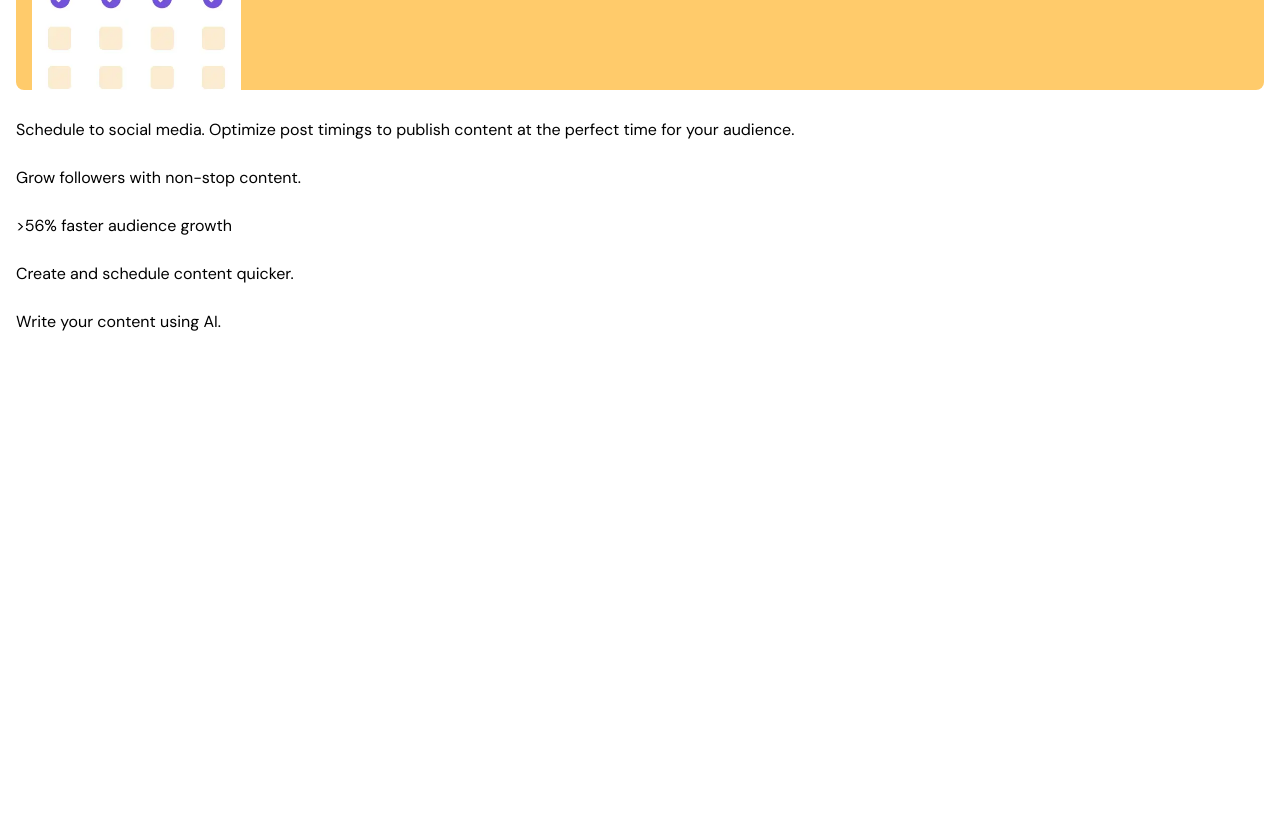
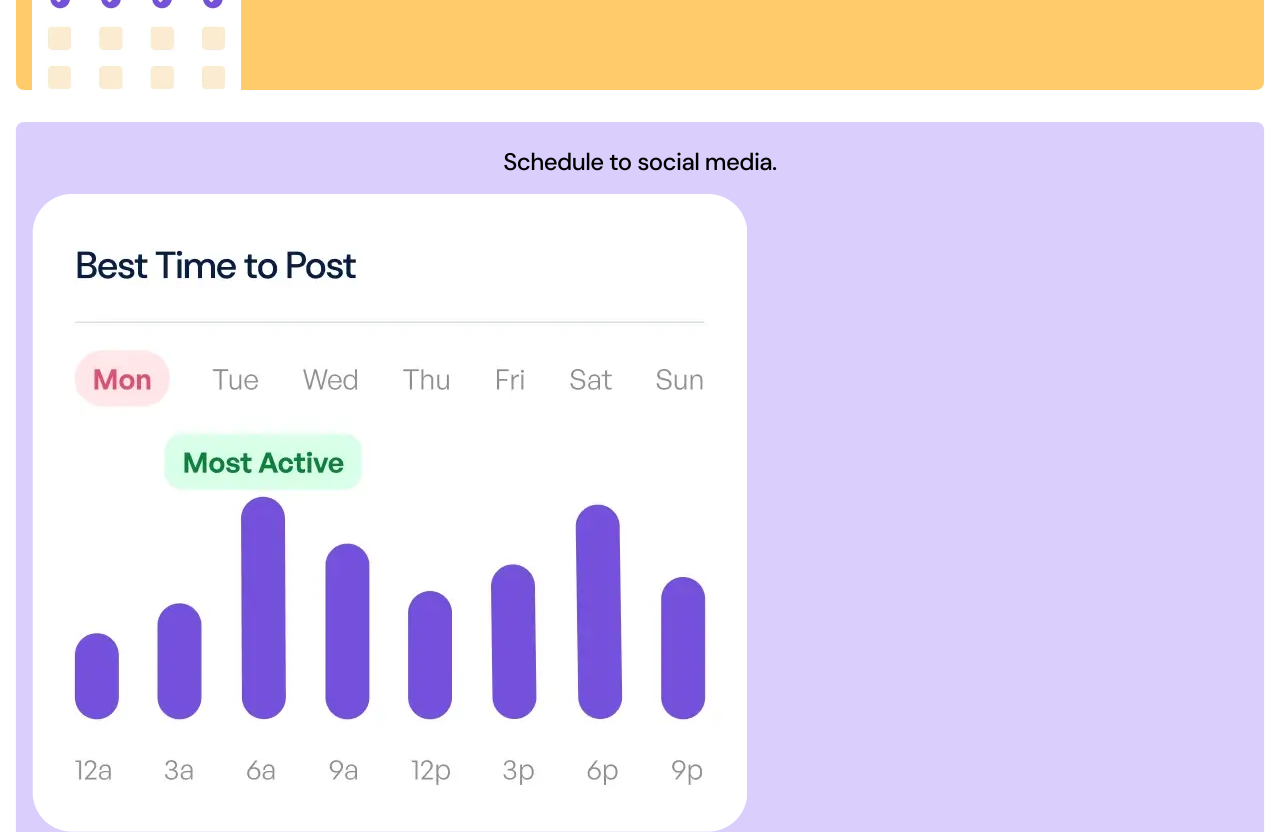
Before and after one commit to me-o/Bento-grid, a React (Vite) app: page / in a window 1280 px wide. Shown: the part 560-1392 px from the top of the page. Before the commit the page ends 922 px from the top, so only its background shows below. Built offline with nearby package versions, Linux system fonts and the light colour scheme.

Commit message:
feat:finish component

```diff
--- a/package.json
+++ b/package.json
@@ -4,7 +4,7 @@
 	"version": "0.0.0",
 	"type": "module",
 	"scripts": {
-    "dev": "vite",
+		"dev": "vite --host",
 		"build": "tsc -b && vite build",
 		"lint": "eslint .",
 		"preview": "vite preview"
--- a/src/App.tsx
+++ b/src/App.tsx
@@ -1,5 +1,6 @@
 import MaintainAConsistent from './components/MaintainAConsistent/MaintainAConsistent';
 import ManageMultipleAccounts from './components/ManageMultipleAccounts/ManageMultipleAccounts';
+import ScheduleToSocialMedia from './components/ScheduleToSocialMedia/ScheduleToSocialMedia';
 import SocialMedia from './components/SocialMedia/SocialMedia';
 
 function App() {
@@ -8,10 +9,8 @@ function App() {
 			<SocialMedia />
 			<ManageMultipleAccounts />
 			<MaintainAConsistent />
-			<div className="">
-				Schedule to social media. Optimize post timings to publish content at the perfect time for your
-				audience.
-			</div>
+			<ScheduleToSocialMedia />
+
 			<div className="">Grow followers with non-stop content.</div>
 			<div className="">&gt;56% faster audience growth</div>
 			<div className="">Create and schedule content quicker.</div>
--- a/src/components/ManageMultipleAccounts/ManageMultipleAccounts.tsx
+++ b/src/components/ManageMultipleAccounts/ManageMultipleAccounts.tsx
@@ -46,7 +46,7 @@ const CARD_DATA = [
 const ManageMultipleAccounts = () => {
 	return (
 		<motion.div
-			className=" bg-white drop-shadow-md rounded-lg py-5  px-4 space-y-4"
+			className=" bg-white drop-shadow-lg rounded-lg py-5  px-4 space-y-4"
 			initial="hidden"
 			whileInView="show"
 			variants={containerMotion}
--- /dev/null
+++ b/src/components/ScheduleToSocialMedia/ScheduleToSocialMedia.tsx
@@ -0,0 +1,25 @@
+import SchedulePosts from '../../assets/images/illustration-schedule-posts.webp';
+import { motion } from 'framer-motion';
+import { containerMotion, imageMotion, titleMotion } from './motionConfig';
+
+const ScheduleToSocialMedia = () => {
+	return (
+		<motion.div
+			className=" bg-purple-100 px-4 py-7 rounded-lg flex flex-col items-center justify-center gap-5 drop-shadow-sm"
+			initial="hidden"
+			whileInView="show"
+			variants={containerMotion}
+		>
+			<motion.div className=" font-medium text-[24px] tracking-tight" variants={titleMotion}>
+				Schedule to social media.
+			</motion.div>
+			<motion.div className="" variants={imageMotion}>
+				<img src={SchedulePosts} alt="" />
+			</motion.div>
+			<motion.div className=" text-[20px] text-center tracking-tight" variants={titleMotion}>
+				Optimize post timings to publish content at the perfect time for your audience.
+			</motion.div>
+		</motion.div>
+	);
+};
+export default ScheduleToSocialMedia;
--- /dev/null
+++ b/src/components/ScheduleToSocialMedia/motionConfig.ts
@@ -0,0 +1,18 @@
+export const containerMotion = {
+	hidden: { opacity: 0, x: -200 },
+	show: {
+		opacity: 1,
+		x: 0,
+		transition: { when: 'beforeChildren' },
+	},
+};
+
+export const titleMotion = {
+	hidden: { opacity: 0 },
+	show: { opacity: 1 },
+};
+
+export const imageMotion = {
+	hidden: { opacity: 0, width: 0, height: 0 },
+	show: { opacity: 1, width: '100%', height: '100%', transition: { during: 0.3 } },
+};
```
Lines whose indentation alone changed are shown as unchanged.
